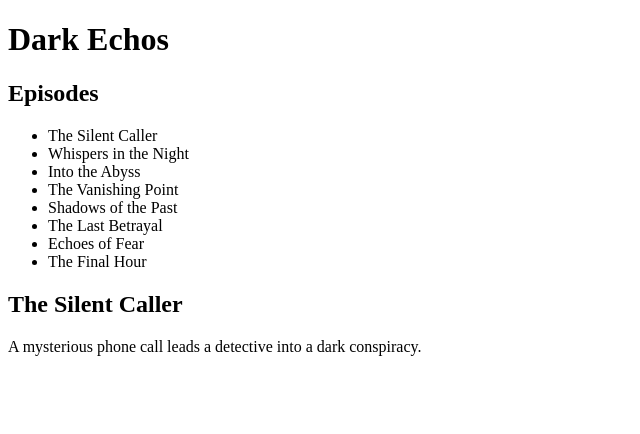
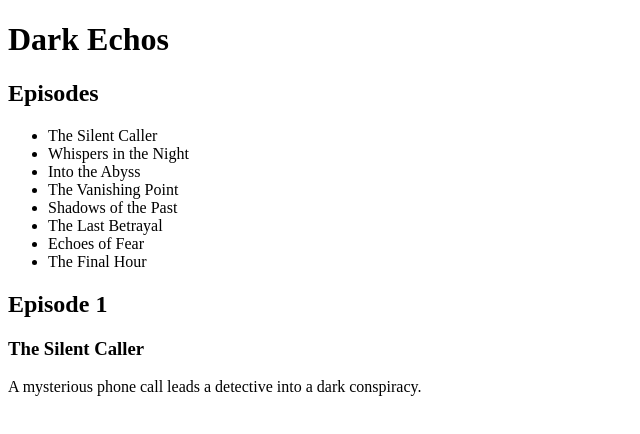
Before and after one commit to AOrnstein/dark-echoes, a React (Vite) app: page / in a window 1280 px wide. Both pictures are taken after a click on the item "The Silent Caller". Shown: the top 434 px of the page, without its empty margins (0-640 px from the left). Built offline with nearby package versions, Linux system fonts and the light colour scheme.

Commit message:
add episode number to  episode details

```diff
--- a/src/App.jsx
+++ b/src/App.jsx
@@ -18,7 +18,8 @@ export default function App() {
 
     return (
       <section className="details">
-        <h2>{selectedEpisode.title}</h2>
+        <h2>Episode {selectedEpisode.id}</h2>
+        <h3>{selectedEpisode.title}</h3>
         <p>{selectedEpisode.description}</p>
       </section>
     );
```
